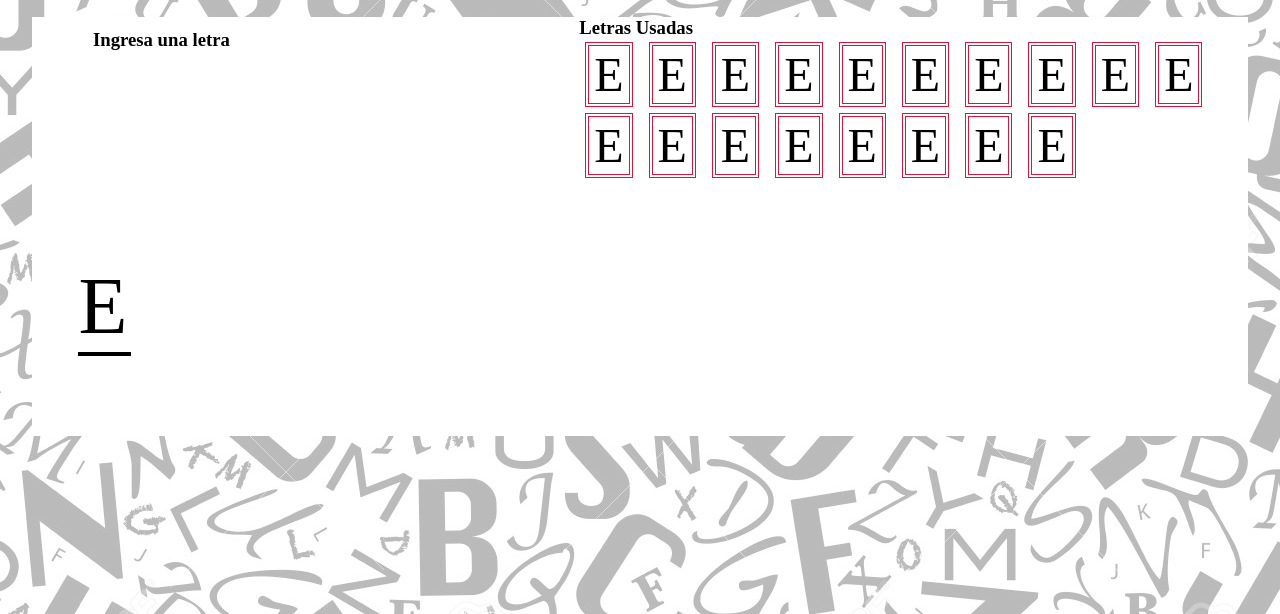
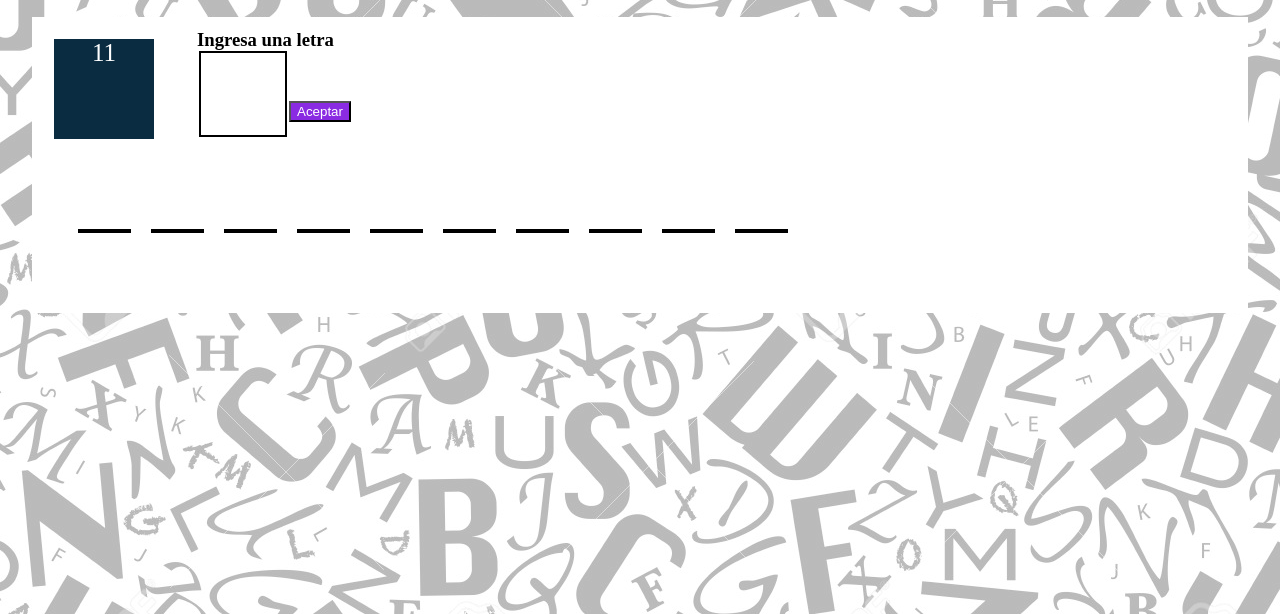
Before and after one commit to ndf14685/ahorcado, a plain HTML site: page ahorcado/index.html in a window 1280 px wide. Both pictures are taken after a click on the button "Hacé click para comenzar". Shown: the part 186-800 px from the top of the page. Drawn offline with Linux system fonts and the light colour scheme.

Commit message:
Correccion de funcionalidades

```diff
--- a/ahorcado/index.html
+++ b/ahorcado/index.html
@@ -32,7 +32,7 @@
               </div>
             <div id="campoDeIngreso">
               <h3>Ingresa una letra</h3>
-              <input id="recuadroLetra"></input>
+              <input id="recuadroLetra" maxlength="1"></input>
               <button id="enter">Aceptar</button>
             </div>
           </div>
--- a/ahorcado/js/index.js
+++ b/ahorcado/js/index.js
@@ -1,38 +1,38 @@
-let partidasJugadas, palabrasAdivinadas, palabraSeleccionada, turnosRestantes, letrasIngresadas, palabraAdivinada;
-const grillaLetras = document.getElementById("letrasIngresadas");
-const grillaPalabra = document.getElementById("espacioDeLetras");
-const botonJugar = document.getElementById("boton");
-const botonLetra = document.getElementById("enter");
-const letraIngresada = document.getElementById("recuadroLetra");
-const turnos = document.getElementById("selectorDeTurno");
+let partidasJugadas, palabrasAdivinadas, palabraSeleccionada, turnosRestantes, letrasIngresadas, palabraAdivinada, grillaLetras, grillaPalabra, botonJugar, botonLetra, letraIngresada, turnos;
 
 function inicializar(){
     // Incializar variables Globales
 
+    grillaLetras = document.getElementById("letrasIngresadas");
+    grillaPalabra = document.getElementById("espacioDeLetras");
+    botonJugar = document.getElementById("boton");
+    botonLetra = document.getElementById("enter");
+    turnos = document.getElementById("selectorDeTurno");
+
     partidasJugadas = 0;
     palabrasAdivinadas = 0;
 
-    botonJugar.addEventListener('click', jugar);
-    botonLetra.addEventListener('click', procesarCaracterIngresado);
+    botonJugar.addEventListener("click", jugar);
+    botonLetra.addEventListener("click", procesarCaracterIngresado);
 
-    botonJugar.hidden = true;
-    botonLetra.hidden = false;
-    letraIngresada.hidden = false;
-    turnos.hidden = false;
+    document.getElementById("juego").style.display = "none";
+    botonJugar.hidden = false;
 }
 
 function seleccionarPalabra(palabras){
     // Seleccionar Palabra aleatoria de un array
 
-    return palabras[Math.floor(Math.random() * palabras.length)];
+    return palabras[Math.floor(Math.random() * palabras.length)].toUpperCase();
 }
 
 function caracterValido(caracter){
     // Validar que el caracter introducido sea solo letra
 
-    if( caracter == null || caracter.length == 0 || /^\s+$/.test(caracter) ) {
+    if( caracter === null || caracter.length === 0 || /^\s+$/.test(caracter) ) {
         return false;
     }
+
+    return true;
 }
 
 function caracterEnPalabra(caracter, palabra, adivinada){
@@ -40,9 +40,9 @@ function caracterEnPalabra(caracter, palabra, adivinada){
     let estaEnPalabra = false;
 
     for (let i=0; i < palabra.length; i++){
-        if (caracter.toUpperCase() === palabra[i].toUpperCase()){
+        if (caracter === palabra[i]){
             if (adivinada){
-                adivinada[i] = palabra[i].toUpperCase();
+                adivinada[i] = palabra[i];
             }
 
             estaEnPalabra = true;
@@ -80,9 +80,10 @@ function mostrarTurnos(turnosEnPantalla, cantidadTurnos){
 function mostrarCartel(ganador){
     // Muestra los carteles de final de juego, tanto para Ganador como para Perdedor
     if (ganador){
-
+        // Reemplazar por cartel especifico
+       alert("Ganaste!");
     } else {
-
+        alert("Perdiste!");
     }
 }
 
@@ -90,7 +91,7 @@ function esGanador(palabra){
     // Verifica si acerto la palabra
 
     for (let i=0; i < palabra.length; i++){
-        if (palabra[i] === "_"){
+        if (palabra[i] === ""){
             return false;
         }
     }
@@ -107,10 +108,10 @@ function mostrarEstadistica(){
 function sacarAcentos(palabra){
     // Reemplaza las vocales acentuadas por vocales sin acento para las comparaciones
 
-    let nuevaPalabra = '';
+    let nuevaPalabra = "";
 
     for (let i=0; i < palabra.length; i++){
-        let letra = palabra[i].toUpperCase();
+        let letra = palabra[i];
 
         switch ( letra ) {
             case "Á":
@@ -145,7 +146,10 @@ function sacarAcentos(palabra){
 function procesarCaracterIngresado(){
     // Procesa el caracter ingresado por el usuario
 
-    const caracter = letraIngresada.textContent;
+    // @ts-ignore
+    const caracter = document.getElementById("recuadroLetra").value.toUpperCase() ;
+
+    document.getElementById("recuadroLetra").value = "";
 
     if (!caracterValido(caracter)) {
         alert( "Solo son validas las letras de la A-Z o a-z" );
@@ -196,7 +200,7 @@ function inicializarGrillaPalabra(grilla, cantidadLetras){
     for (let i = 0; i < cantidadLetras; i++){
         const letra = document.createElement("div");
         letra.className = "guiones";
-        letra.textContent = "_";
+        letra.textContent = "";
         grilla.appendChild(letra);
     }
 }
@@ -210,17 +214,16 @@ function inicializarGrillaLetras(grilla){
 function jugar(){
     // Lanza el juego e inicializar lo necesario para la nueva partida
 
-    botonJugar.hidden = false;
-    botonLetra.hidden = true;
-    letraIngresada.hidden = true;
-    turnos.hidden = true;
+    document.getElementById("juego").style.display = "block";
+    botonJugar.hidden = true;
 
     partidasJugadas++
 
     palabraSeleccionada = sacarAcentos(seleccionarPalabra(listado));
+    palabraAdivinada = [];
 
     for (let i=0; i < palabraSeleccionada.length; i++){
-        palabraAdivinada.push('_');
+        palabraAdivinada.push("");
     }
 
     inicializarGrillaPalabra(grillaPalabra, palabraSeleccionada.length);
@@ -236,4 +239,4 @@ function jugar(){
 
 window.onload = function() {
     inicializar();
-  };
+};
```
